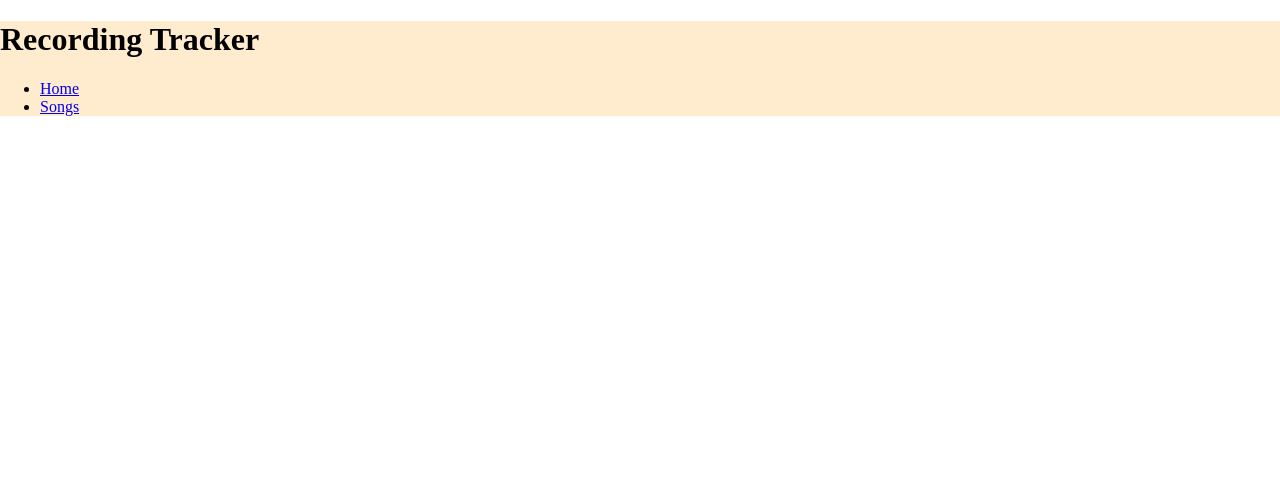
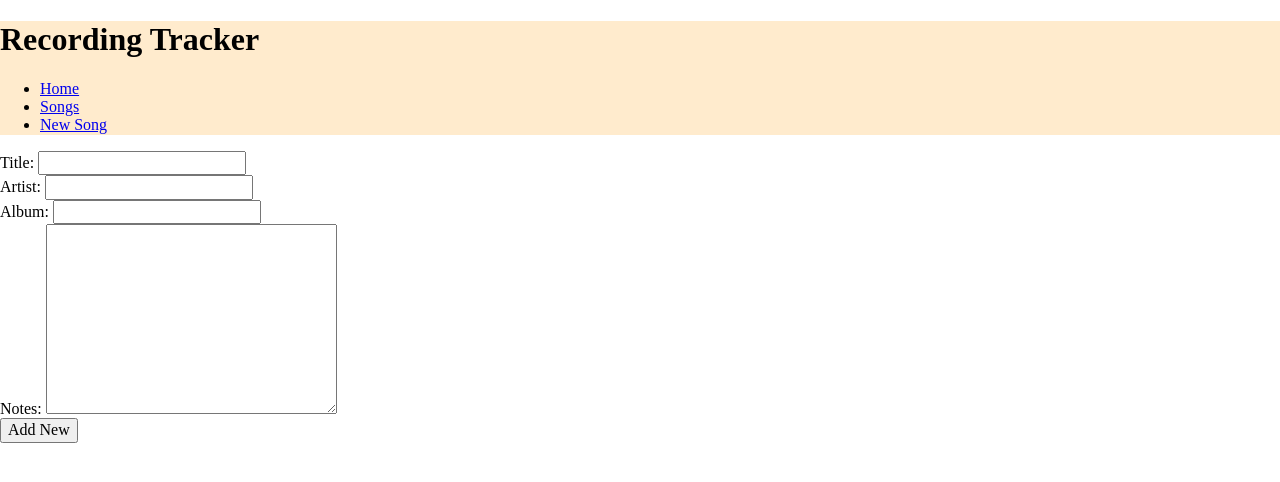
Before and after one commit to TimoHenderson/song_recording_tracker, a Flask app: page /songs/new in a window 1280 px wide. Shown: the top 482 px of the page. Run offline with Flask 2, Linux system fonts and the light colour scheme; data that the repository does not hold is empty; some libraries are stand-ins or nearby versions.

Commit message:
Add songs_controller new route

```diff
--- a/recording_tracker/controllers/songs_controller.py
+++ b/recording_tracker/controllers/songs_controller.py
@@ -17,3 +17,9 @@ def show_all():
 def show(id):
     song = song_repository.select(id)
     return render_template("songs/show.html", song=song)
+
+
+# View One
+@songs_blueprint.route("/songs/new")
+def new():
+    return render_template("songs/new.html")
--- a/recording_tracker/templates/base.html
+++ b/recording_tracker/templates/base.html
@@ -18,6 +18,7 @@
             <ul>
                 <li><a href="/">Home</a></li>
                 <li><a href="/songs">Songs</a></li>
+                <li><a href="/songs/new">New Song</a></li>
 
             </ul>
         </nav>
--- /dev/null
+++ b/recording_tracker/templates/songs/new.html
@@ -0,0 +1,24 @@
+{% extends 'base.html' %}
+{% block content %}
+<form action="/songs" method="post">
+    <div>
+        <label for="title">Title: </label>
+        <input type="text" name="title" id="title" required>
+    </div>
+    <div>
+        <label for="artist">Artist: </label>
+        <input type="text" name="artist" id="artist" required>
+    </div>
+    <div>
+        <label for="album">Album: </label>
+        <input type="text" name="album" id="album">
+    </div>
+    <div>
+        <label for="notes">Notes: </label>
+        <textarea name="notes" id="notes" cols="30" rows="10"></textarea>
+    </div>
+    <div>
+        <input type="submit" value="Add New">
+    </div>
+</form>
+{% endblock content %}
```
